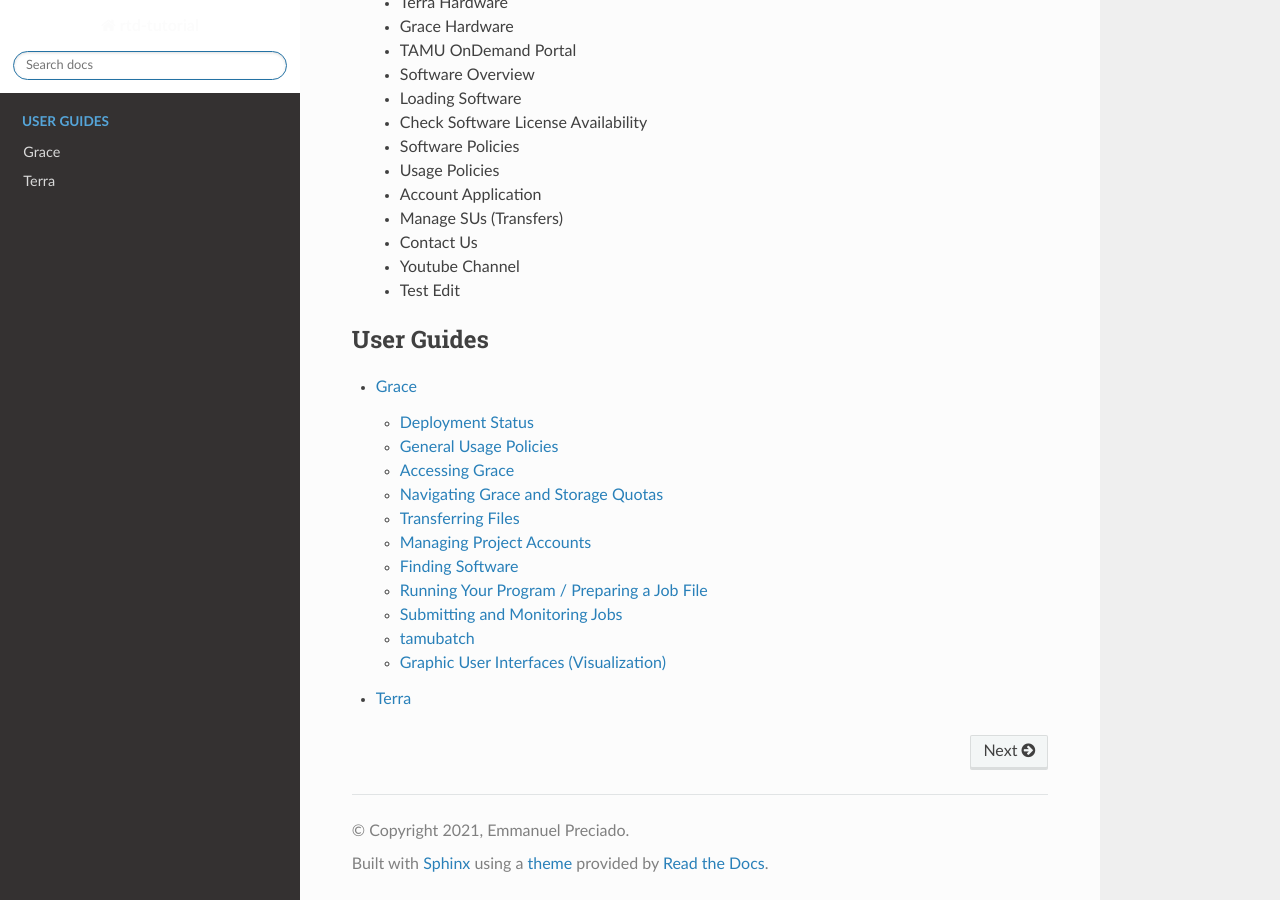
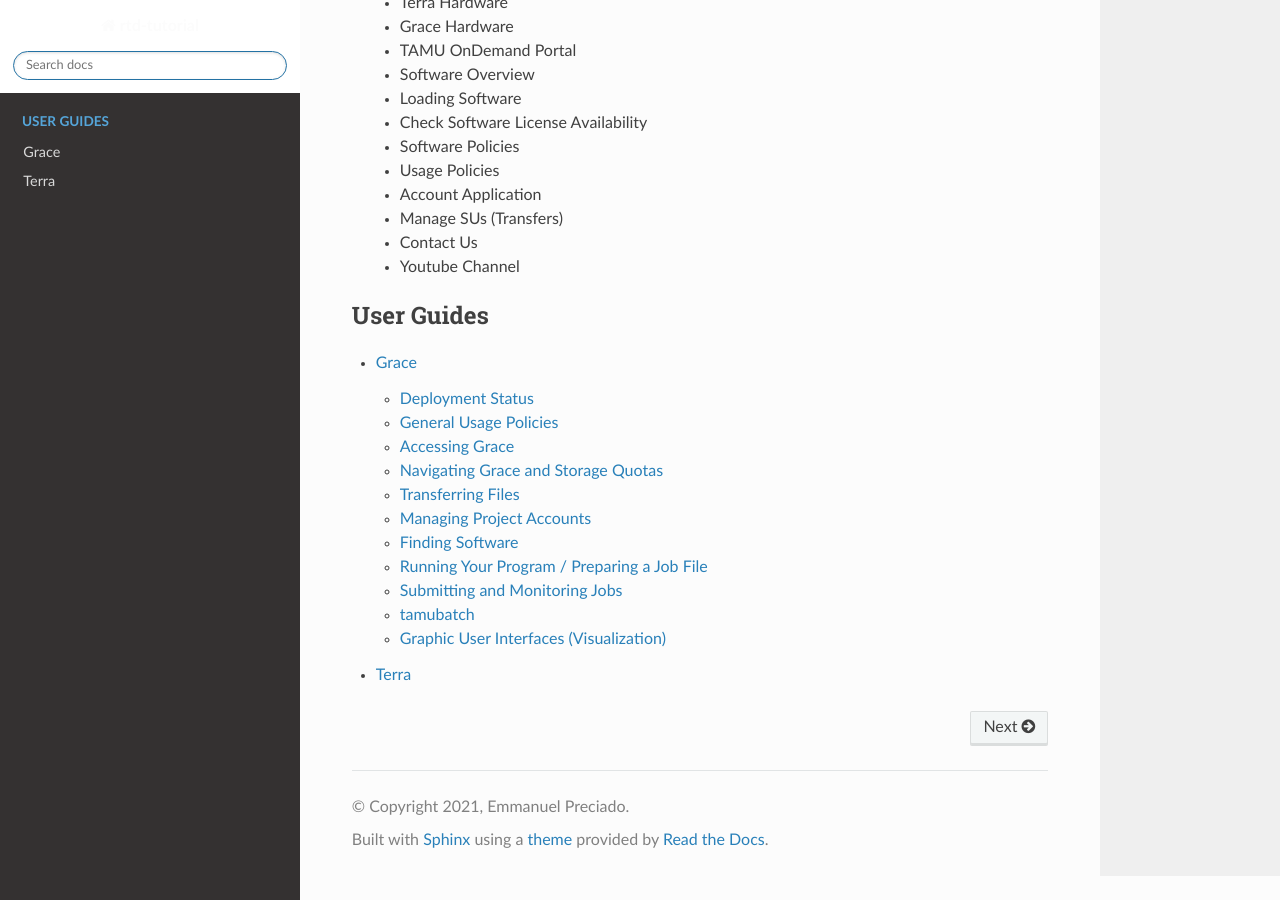
Before and after one commit to EmmanuelDej/rtd-tutorial, a Sphinx documentation site: the page built from docs/index.rst, in a window 1280 px wide and 900 px high, scrolled down 1925 px. Built offline with Sphinx 7.4.7 and the Read the Docs theme 2.0.0, drawn with Linux system fonts in a browser that asks for light colours; pages that are not in the unit, such as notebooks, are missing from menus.

Commit message:
Update index.rst

```diff
--- a/docs/index.rst
+++ b/docs/index.rst
@@ -69,7 +69,6 @@
  *  Manage SUs (Transfers)
  *  Contact Us
  *  Youtube Channel
- *  Test Edit
 
 .. toctree::
    :maxdepth: 2
```
